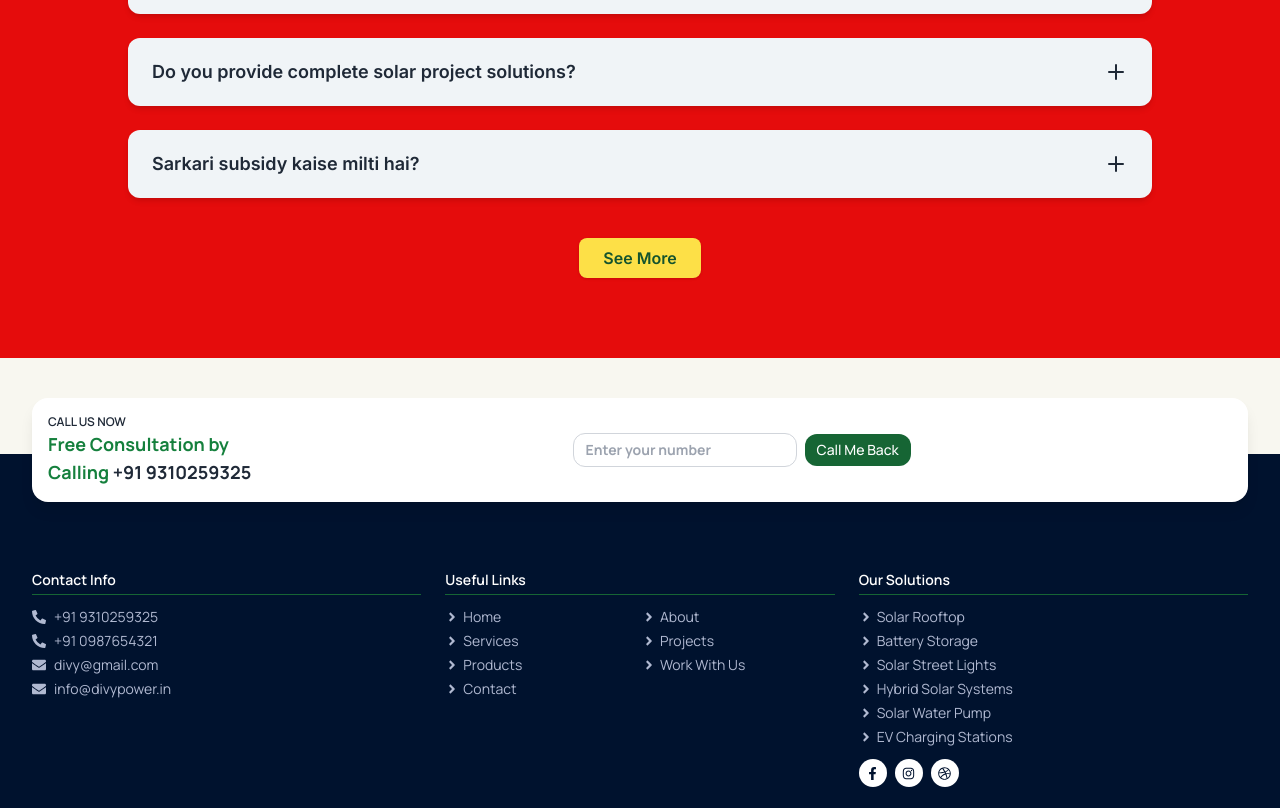
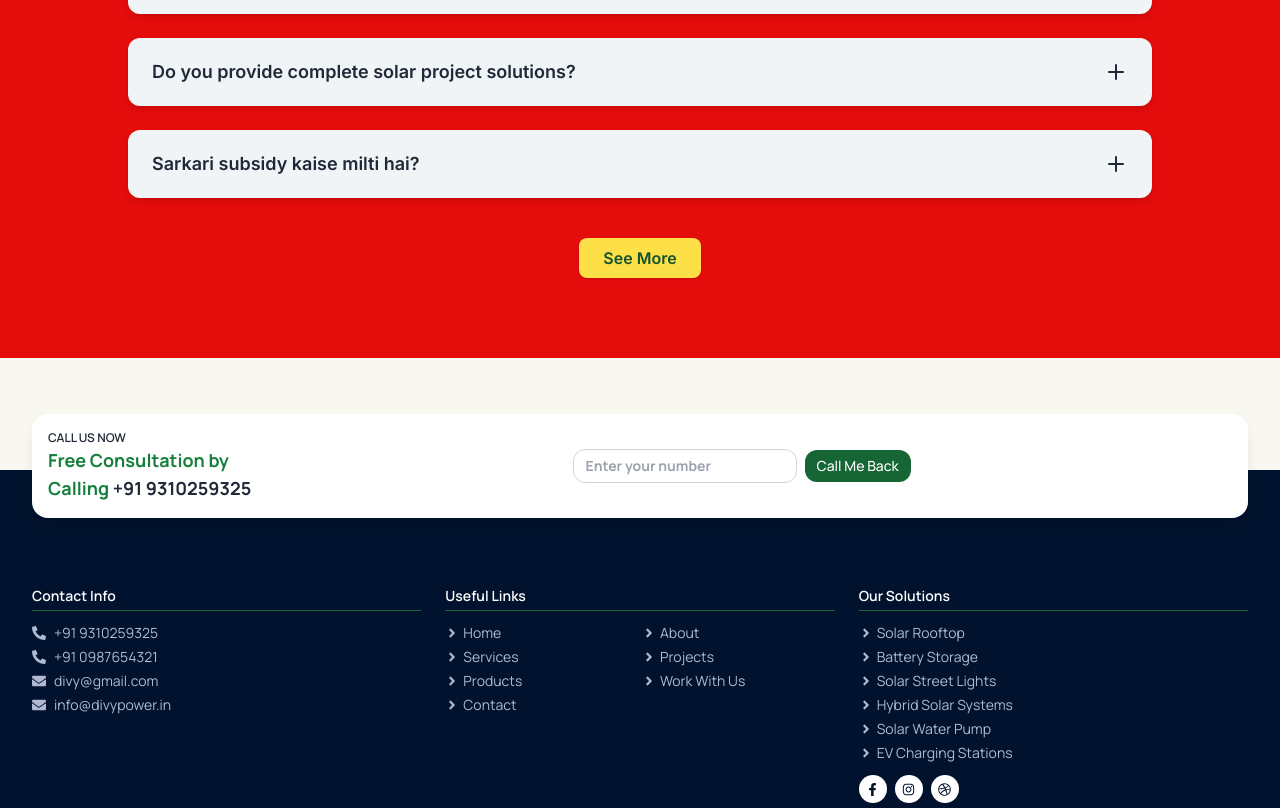
Before and after one commit to vanshika8484/Solar_web, a React (Vite) app: page / in a window 1280 px wide. Shown: the part 11192-12000 px from the top of the page. Built offline with nearby package versions, Linux system fonts and the light colour scheme; a web font is replaced by a local one.

Commit message:
Update Home.jsx

```diff
--- a/src/components/Home.jsx
+++ b/src/components/Home.jsx
@@ -193,7 +193,7 @@ function Home() {
 
         </section>
 
-        <section className="mt-20 md:mt-20 About1 lg:mt-20 xl:mt-24 2xl:-mt-[10px]">
+        <section className="mt-28 md:mt-28 About1 lg:mt-28 xl:mt-28 2xl:-mt-[10px]">
           <Footer />
         </section>
       </section>
```
